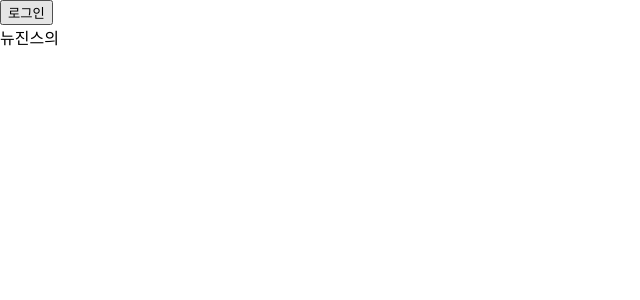
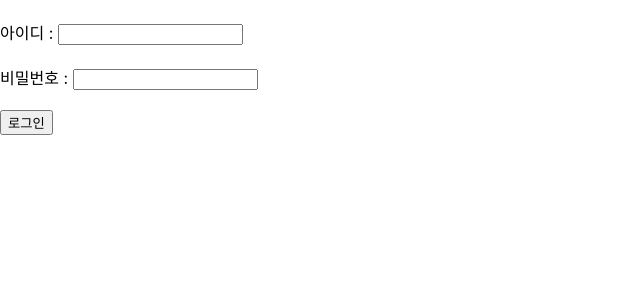
Before and after one commit to rtg1014/react_practice, a React (Create React App) app: page / in a window 1280 px wide. Shown: the top 300 px of the page, without its empty margins (0-640 px from the left). Built offline with nearby package versions, Linux system fonts and the light colour scheme.

Commit message:
ADD : state 를 사용한 간단한 로그인창 구현해보기

```diff
--- a/src/App.js
+++ b/src/App.js
@@ -1,42 +1,56 @@
 // src/App.js
 
 import React from "react";
-import Layout from "./Layout"
-import Child from "./child"
 import { useState } from "react";
 import { flushSync } from "react-dom";
 
 function App() {
 
-  function onClick() {
-    alert('로그인 되었습니다.');
+  const [id, setId] = useState("")
+  const [password, setPassword] = useState("")
+
+  // id 필드가 변경되었을대 호출되는 함수
+  const onChangeIdHandler = (event) => {
+    setId(event.target.value)
   }
 
-  function onChangeName() {
-    setName('이름 변경됨');
+  // password 필드가 변경되었을때 호출되는 함수
+  const onchangePasswordHandler = (event) => {
+    setPassword(event.target.value)
   }
 
-  const [name, setName] = useState('뉴진스의');
-  console.log('name은 ',name)
+  // 아이디랑 비밀번호가 잘 변경되는지 확인
+  console.log('id : ',id)
+  console.log('pw : ',password)
+
+
+  const loginClick = () => {
+    alert(`고객님이 입력하신 아이디는 ${id} 비밀번호는 ${password} 입니다.`)
+    setId("")
+    setPassword("")
+  }
+
 
 
   return(
-    <>
+    <div>
+      <br />
+      <div>
+        아이디 : <input type='id' value ={id} onChange={onChangeIdHandler} />
+      </div>
+      <br />
 
-    <button onClick={function() {
-      alert('로그인 되었습니다.');
-      setName('하입보이요');
-    }}
+      <div>
+        비밀번호 : <input type="password" value = {password} onChange={onchangePasswordHandler}/>
+      </div>
+      <br />
+      <div>
+      <button onClick={loginClick}> 로그인 </button>
 
-    >로그인</button>
-    <br/>
+      </div>
 
-    {name}
-    <br/>
+    </div>
+  )
+}
 
-
-    </>
-  )
-
-}
 export default App;
```
